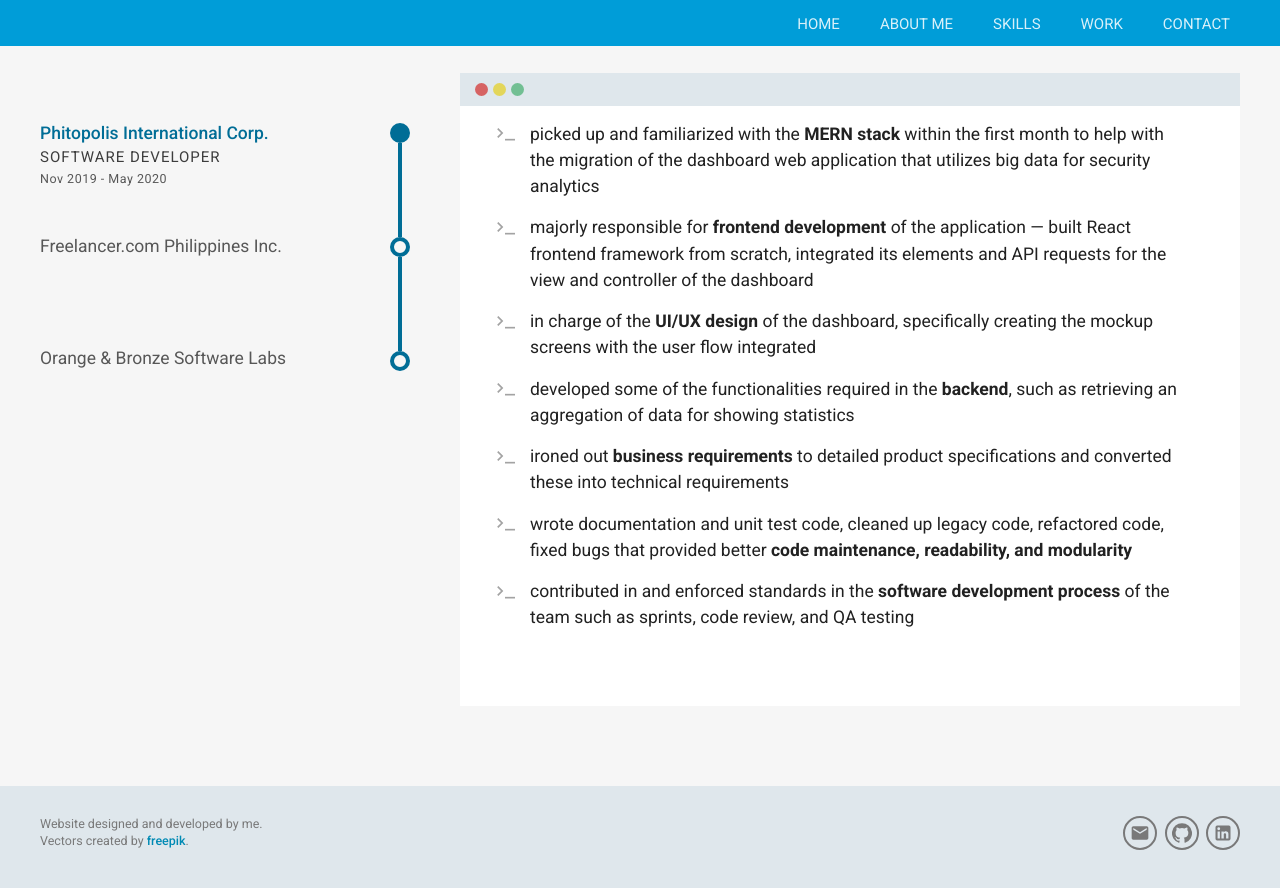
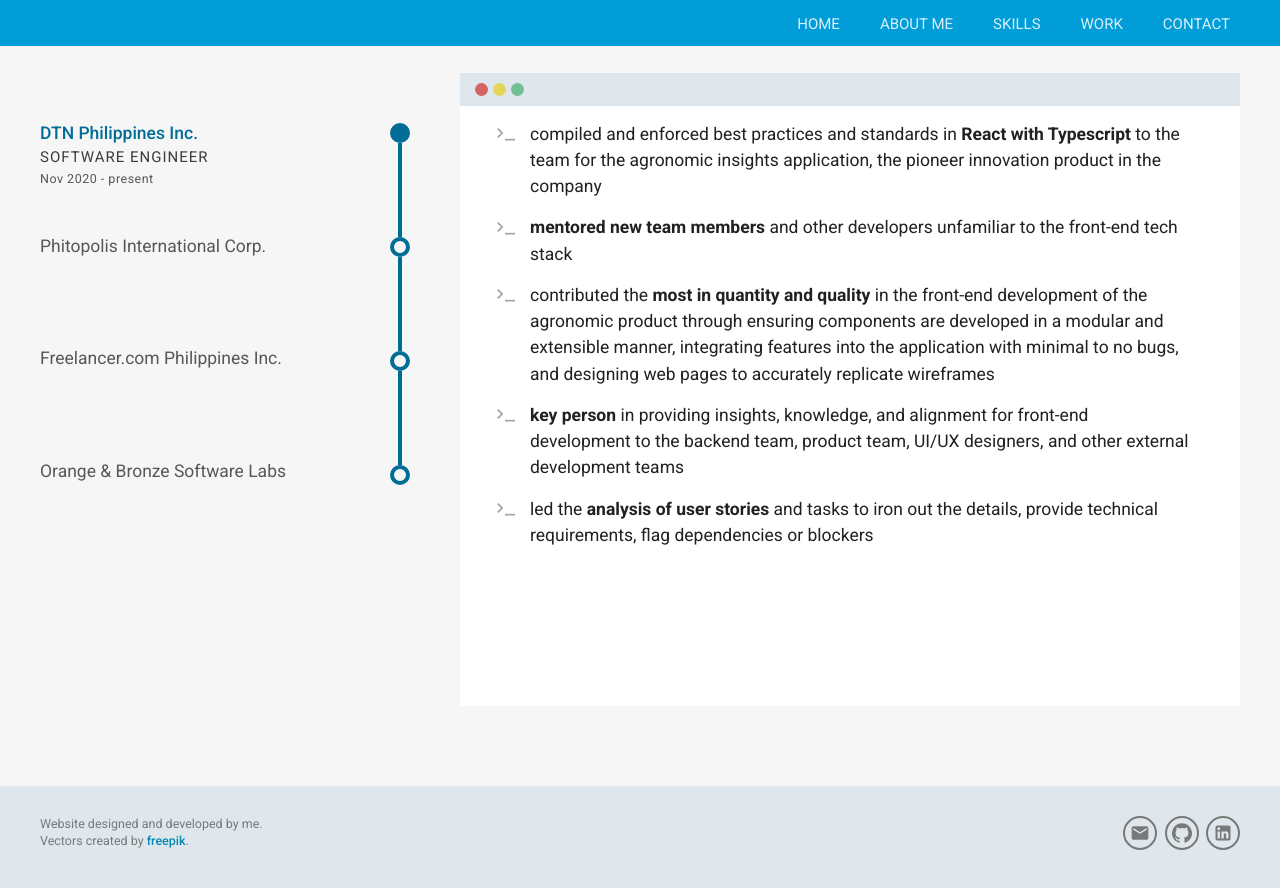
Before and after one commit to patriciasison/personal-website, a Gatsby site: page /work in a window 1280 px wide. Built offline with nearby package versions, Linux system fonts and the light colour scheme; Gatsby itself is replaced by a stand-in of ours.

Commit message:
updated info on work page

```diff
--- a/src/pages/work.js
+++ b/src/pages/work.js
@@ -8,6 +8,9 @@ import {
   Container,
   ContainerDirection,
   Footer,
+  Heading,
+  HeadingSize,
+  HeadingWeight,
   Loading,
   Navbar,
   Text,
@@ -92,12 +95,22 @@ const NavigationSection = styled.div`
 `
 
 const Navigation = styled.div`
+  align-items: center;
+  border: 1px solid;
+  border-radius: 3px;
+  display: flex;
   color: ${({ color }) => color};
   cursor: pointer;
   font-size: ${theme.size.mid};
+  padding: ${theme.spacing.xxsmall};
 
-  &:not(:last-child) {
+  &:first-child {
+    padding-right: ${theme.spacing.small};
     margin-right: ${theme.spacing.small};
+  }
+
+  &:last-child {
+    padding-left: ${theme.spacing.small};
   }
 `
 
@@ -231,6 +244,12 @@ const Work = ({ location }) => {
 
   const companies = [
     {
+      id: "dtn",
+      name: "DTN Philippines Inc.",
+      position: "Software Engineer",
+      duration: "Nov 2020 - present",
+    },
+    {
       id: "phitopolis",
       name: "Phitopolis International Corp.",
       position: "Software Developer",
@@ -246,27 +265,39 @@ const Work = ({ location }) => {
       id: "orange",
       name: "Orange & Bronze Software Labs",
       position: "Quality Engineer Intern",
-      duration: "June 2015 - July 2015",
+      duration: "Jun 2015 - Jul 2015",
     },
   ]
 
   const experience = {
+    dtn: [
+      `compiled and enforced best practices and standards in <strong>React
+      with Typescript</strong> to the team for the agronomic insights application,
+      the pioneer innovation product in the company`,
+      `<strong>mentored new team members</strong> and other developers unfamiliar
+      to the front-end tech stack`,
+      `contributed the <strong>most in quantity and quality</strong> in the front-end
+      development of the agronomic product through ensuring components are developed
+      in a modular and extensible manner, integrating features into the application
+      with minimal to no bugs, and designing web pages to accurately replicate wireframes`,
+      `<strong>key person</strong> in providing insights, knowledge, and alignment for front-end
+      development to the backend team, product team, UI/UX designers, and other
+      external development teams`,
+      `led the <strong>analysis of user stories</strong> and tasks to iron out the
+       details, provide technical requirements, flag dependencies or blockers`,
+    ],
     phitopolis: [
       `picked up and familiarized with the <strong>MERN stack</strong> within the
       first month to help with the migration of the dashboard web application that
       utilizes big data for security analytics`,
       `majorly responsible for <strong>frontend development</strong> of the
-        application — built React frontend framework from scratch, integrated its
-        elements and API requests for the view and controller of the dashboard`,
-      `in charge of the <strong>UI/UX design</strong> of the dashboard, specifically
-      creating the mockup screens with the user flow integrated`,
-      `developed some of the functionalities required in the <strong>backend</strong>,
-      such as retrieving an aggregation of data for showing statistics`,
-      `ironed out <strong>business requirements</strong> to detailed product
+        application`,
+      `in charge of the <strong>UI/UX design</strong> of the dashboard, creating
+      wireframes with the user flow integrated as key reference for the client and
+      the team`,
+      `developed some of the functionalities required in the <strong>backend</strong>`,
+      `ironed out <strong>business requirements</strong> to product
       specifications and converted these into technical requirements`,
-      `wrote documentation and unit test code, cleaned up legacy code, refactored
-      code, fixed bugs that provided better <strong>code maintenance, readability,
-      and modularity</strong>`,
       `contributed in and enforced standards in the <strong>software development
       process</strong> of the team such as sprints, code review, and QA testing`,
     ],
@@ -275,13 +306,15 @@ const Work = ({ location }) => {
       the teams I’ve been in, speeding things up through decreasing significant
       amount of dependency on the team of dedicated front-end developers`,
       `<strong>developed key features</strong> in memberships, exams, and contest
-      pages with consistent good quality of code — preventing site-breaking bugs,
-      serving as a guide for the code structure of the team's future releases`,
+      pages`,
       `<strong>actively participated in meetings</strong> and discussions — helped
       iron out product and technical requirements and decisions, completed use cases,
       improved UI/UX, familiarized with the various features`,
-      `practiced <strong>agile methodology</strong> through frameworks Kanban and
-      Scrum for optimal and efficient software development`,
+      `practiced <strong>Agile methodologies</strong> through frameworks Kanban and
+      Scrum`,
+      `wrote documentation and unit test code, cleaned up legacy code, refactored
+      code, fixed bugs that provided better <strong>code maintenance, readability,
+      and modularity</strong>`,
       `showed <strong>flexibility</strong> through working on various kinds of work
       assigned at any given time to get work done as efficient as possible`,
     ],
@@ -446,18 +479,18 @@ const Work = ({ location }) => {
         {isMobileView && (
           <CompanySectionMobile>
             <CompanyMainSection>
-              <Text
+              <Heading
                 color={colorScheme.selectedCompany}
-                size={TextSize.XLARGE}
-                weight={TextWeight.MEDIUM}
+                size={HeadingSize.XSMALL}
+                weight={HeadingWeight.MEDIUM}
                 marginBottom={theme.spacing.xxsmall}
               >
                 {selectedCompany.name}
-              </Text>
+              </Heading>
               <CompanySubSection>
                 <Text
                   color={colorScheme.position}
-                  size={TextSize.MID}
+                  size={TextSize.LARGE}
                   transform={TextTransform.UPPERCASE}
                   weight={TextWeight.MEDIUM}
                 >
@@ -474,11 +507,25 @@ const Work = ({ location }) => {
                 onClick={() => handleNavigationClick()}
               >
                 <ArrowBackIcon color="inherit" fontSize="inherit" />
+                <Text
+                  size={TextSize.MID}
+                  weight={TextWeight.MEDIUM}
+                  transform={TextTransform.CAPITALIZE}
+                >
+                  Prev
+                </Text>
               </Navigation>
               <Navigation
                 color={colorScheme.navigate}
                 onClick={() => handleNavigationClick(true)}
               >
+                <Text
+                  size={TextSize.MID}
+                  weight={TextWeight.MEDIUM}
+                  transform={TextTransform.CAPITALIZE}
+                >
+                  Next
+                </Text>
                 <ArrowForwardIcon color="inherit" fontSize="inherit" />
               </Navigation>
             </NavigationSection>
```
